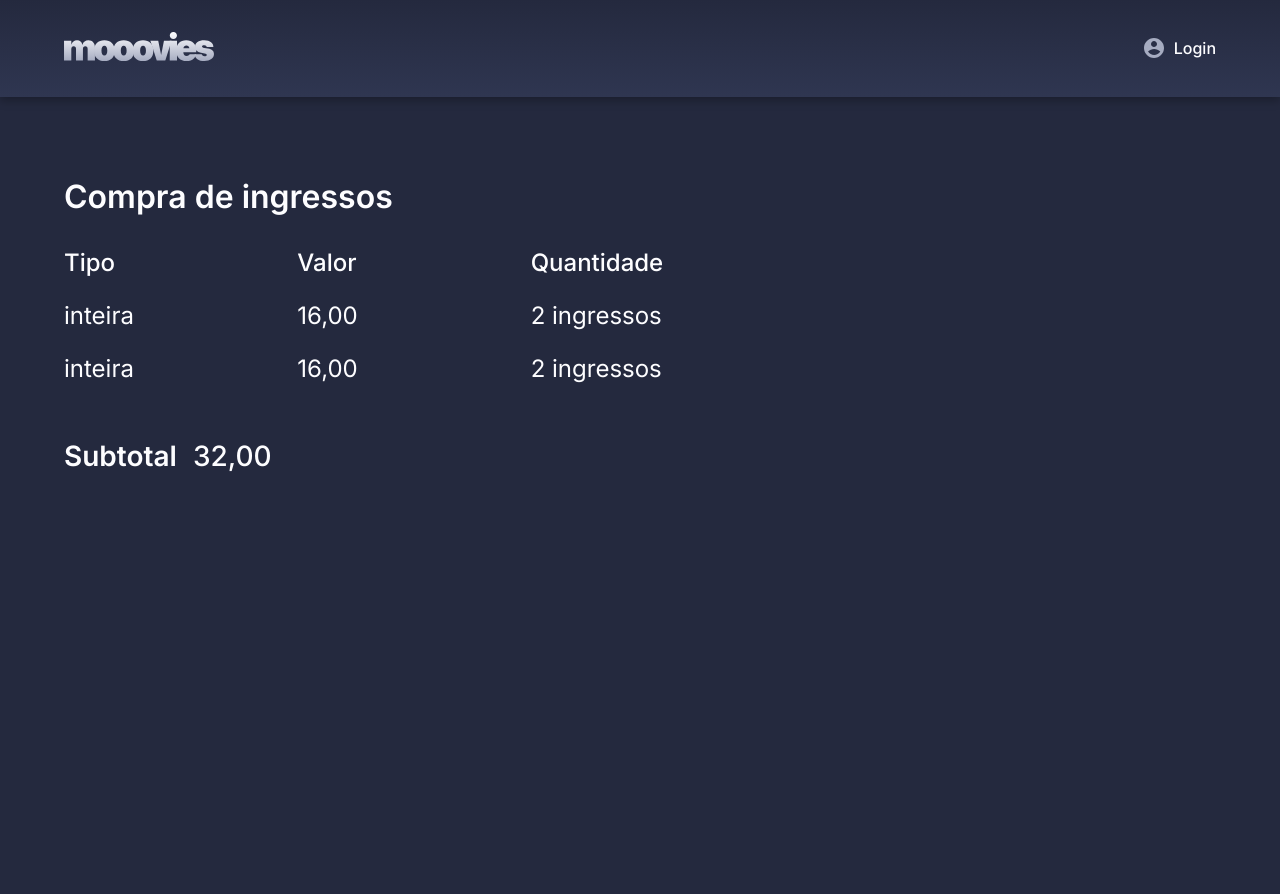
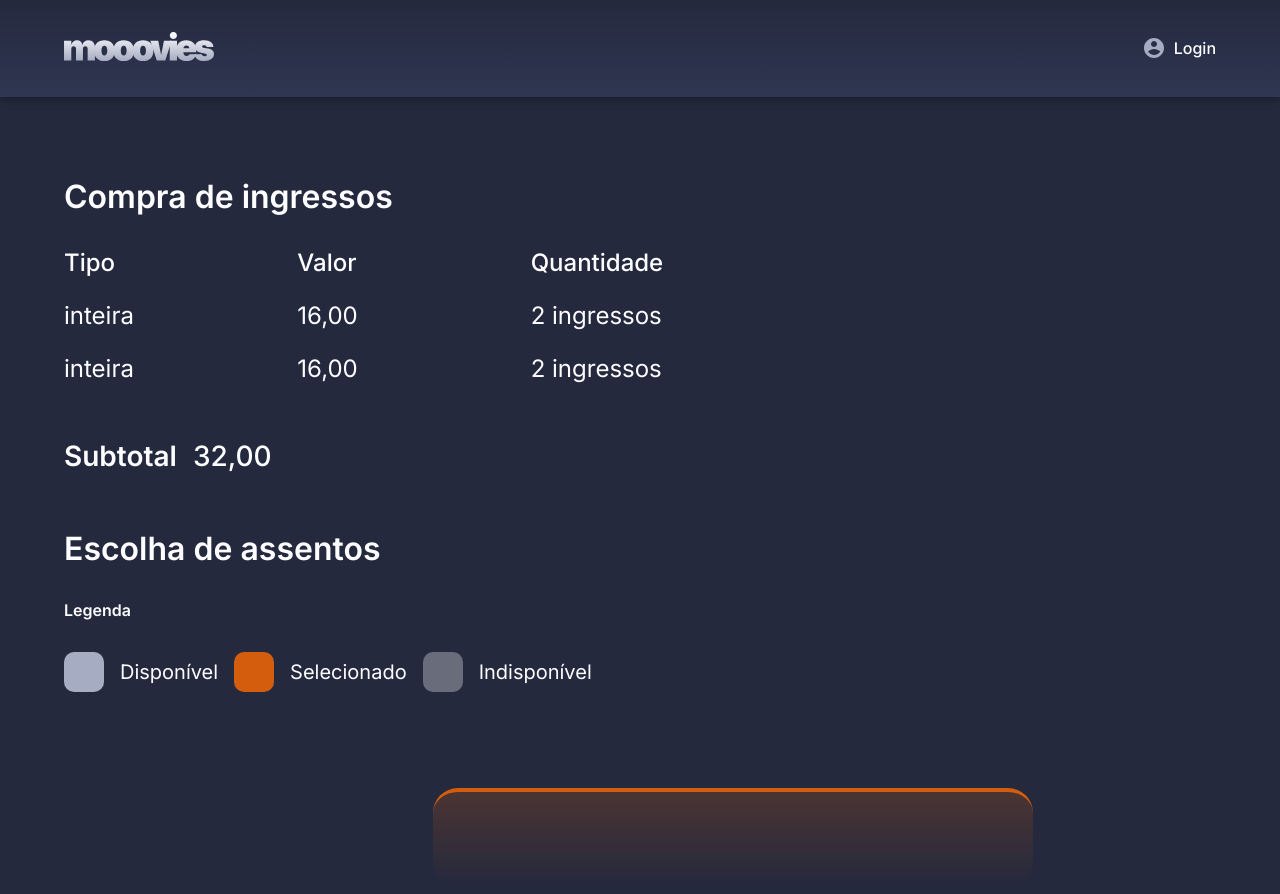
Before and after one commit to lucasgmelo/cinema-management, an Angular app in the folder client/: page /checkout in a window 1280 px wide. Shown: the top 894 px of the page. Before the commit the page ends 800 px from the top, so only its background shows below. Built offline with nearby package versions, Linux system fonts and the light colour scheme.

Commit message:
feat(main): developing checkout screen

```diff
--- a/client/src/app/pages/checkout/checkout.component.html
+++ b/client/src/app/pages/checkout/checkout.component.html
@@ -32,4 +32,36 @@
 
     </section>
 
+    <section class="seats">
+
+        <h2>Escolha de assentos</h2>
+
+        <p>Legenda</p>
+
+        <div>
+
+            <div></div>
+
+            <p>Disponível</p>
+
+            <div id="selecionado"></div>
+
+            <p>Selecionado</p>
+
+            <div id="indisponivel"></div>
+
+            <p>Indisponível</p>
+
+        </div>
+
+    </section>
+
+    <section class="screen">
+
+        <div id="tela"></div>
+
+        <div id="assentos"></div>
+
+    </section>
+
 </main>
--- a/client/src/app/pages/checkout/checkout.component.scss
+++ b/client/src/app/pages/checkout/checkout.component.scss
@@ -44,3 +44,65 @@
     }
 
 }
+
+.seats {
+
+    h2 {
+        font-size: 32px;
+        font-weight: 600;
+    }
+
+    & > p {
+        margin: 32px 0;
+        font-weight: 600;
+    }
+
+    div {
+        width: 700px;
+        display: flex;
+        align-items: center;
+
+        div {
+            width: 40px;
+            height: 40px;
+            border-radius: 10px;
+            margin-right: 16px;
+
+            background: var(--gray);
+
+        }
+
+        #selecionado {
+            margin-left: 16px;
+            background: var(--orange);
+        }
+
+        #indisponivel {
+            margin-left: 16px;
+            background: #696D7B;
+        }
+
+        p {
+            font-size: 20px;
+        }
+
+
+    }
+
+
+}
+
+.screen {
+
+    margin-top: 96px;
+    margin-bottom: 80px;
+
+    #tela{
+        width: 600px;
+        height: 100px;
+        background: linear-gradient(180deg, rgba(255, 107, 0, 0.4) -124.5%, rgba(255, 107, 0, 0) 100%);
+        border-top: 4px solid rgba(255, 107, 0, 0.8);
+        border-radius: 25px;
+        margin-left: 32%;
+    }
+}
```
